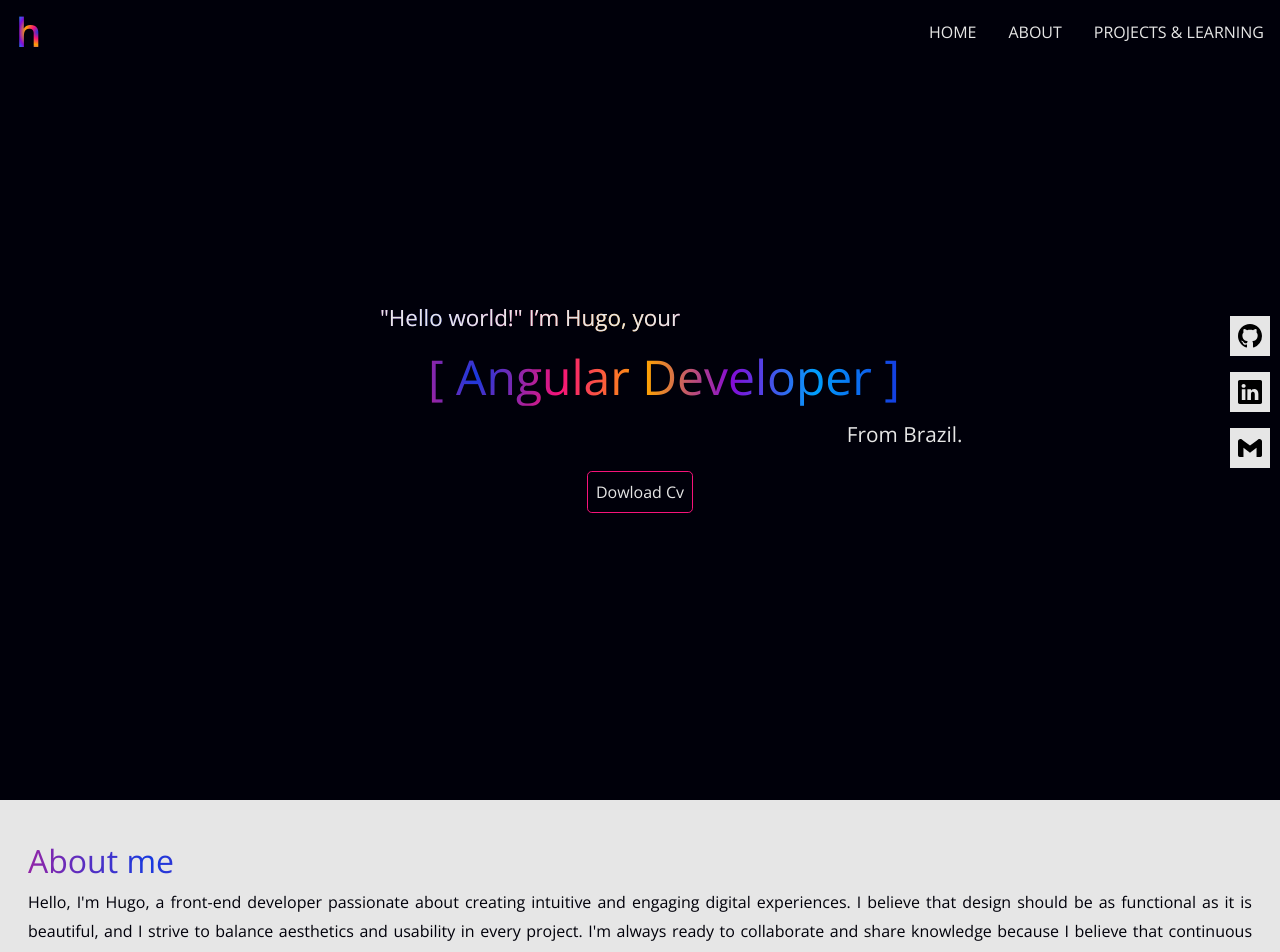
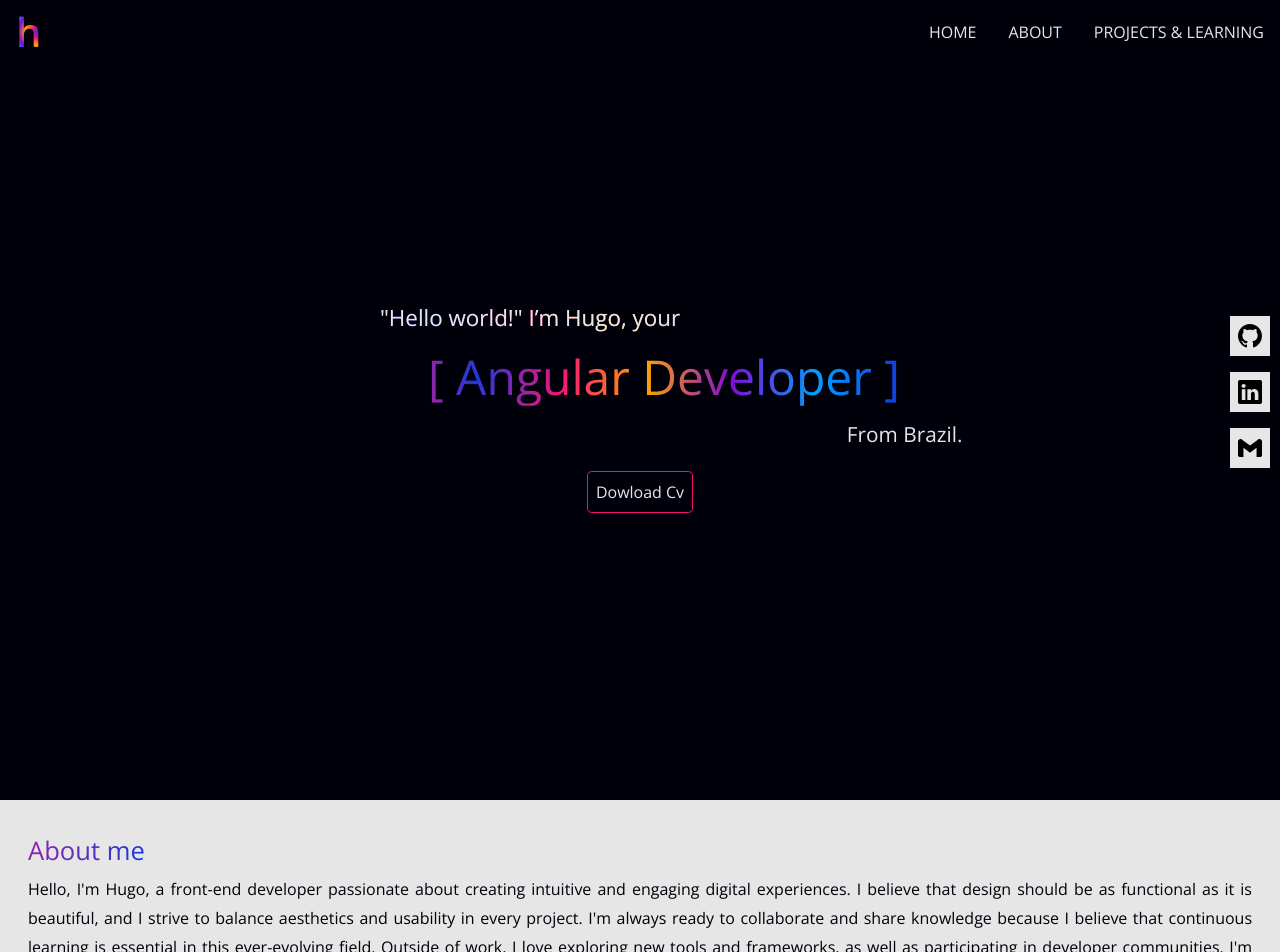
Before and after one commit to Hugodelelis/portfolio, an Angular app: page / in a window 1280 px wide. Shown: the top 952 px of the page. Built offline with nearby package versions, Linux system fonts and the light colour scheme.

Commit message:
new font size

```diff
--- a/src/app/modules/components/footer/footer.component.scss
+++ b/src/app/modules/components/footer/footer.component.scss
@@ -8,5 +8,6 @@
 
     span {
         font-weight: 500;
+        font-size: 1em;
     }
 }
--- a/src/scss/components/_titles.scss
+++ b/src/scss/components/_titles.scss
@@ -25,6 +25,7 @@ h2, span {
     background-size: 180%;
     animation: animate 15s ease infinite;
     font-weight: 300;
+    font-size: 1.6em;
     margin-top: 0.8em;
 }
 
```
